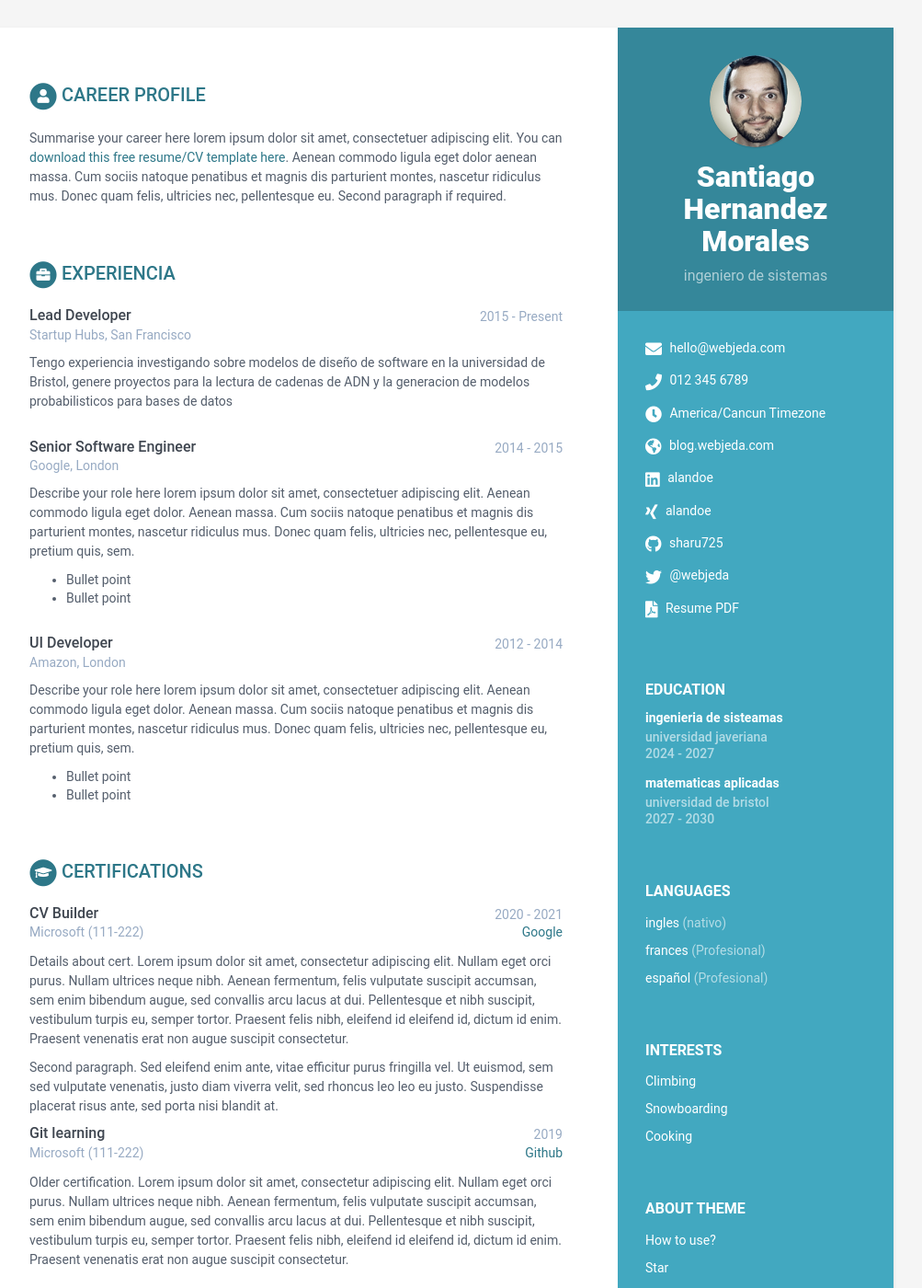
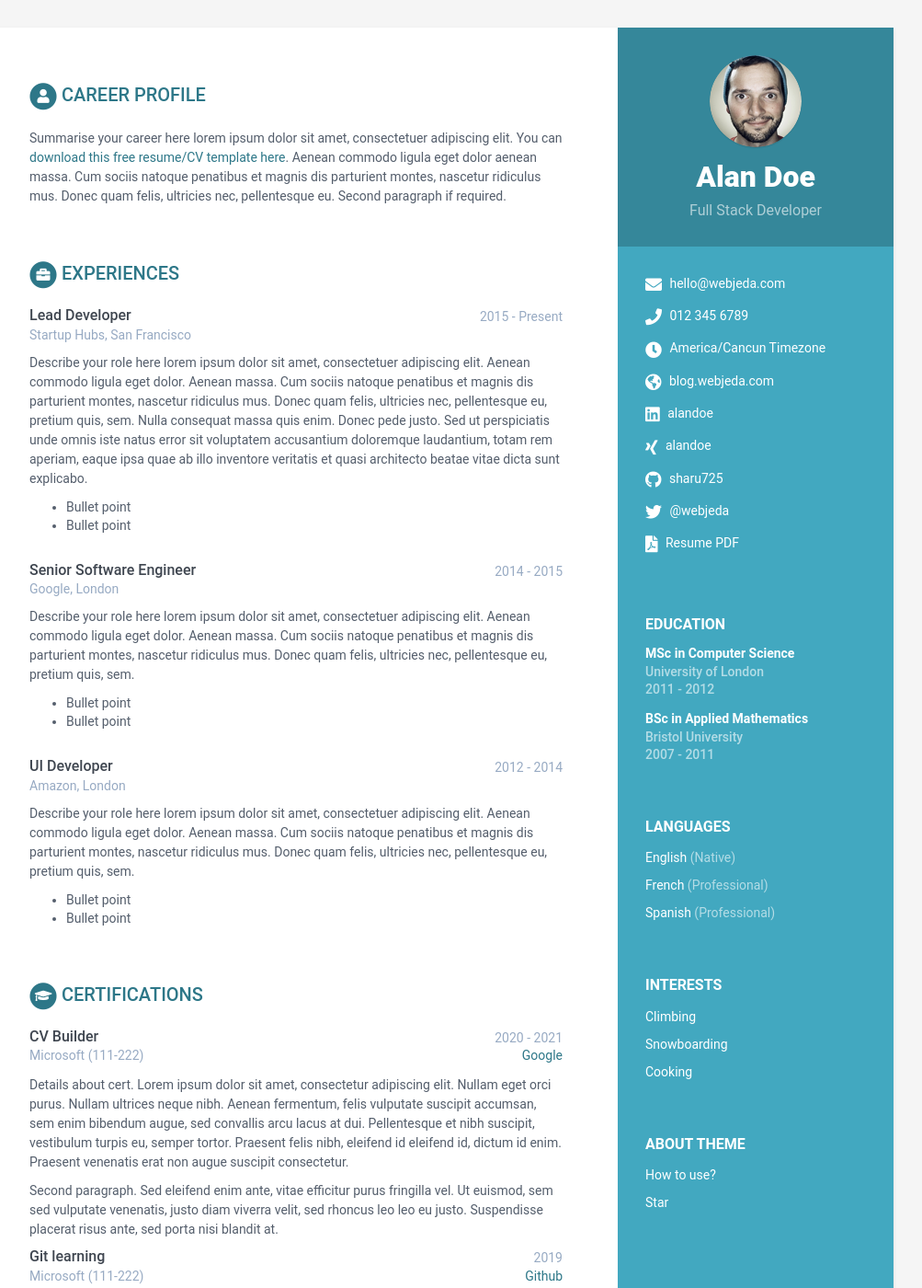
Before and after one commit to santiagohernandezmorales3-collab/Hernandez-cvIssues, a Jekyll site: the page built from index.html, in a window 1280 px wide and 1400 px high. Shown: the whole window at 92% size, without its empty margins (168-1171 px from the left). Built offline with Jekyll 4.4.1, drawn with Linux system fonts in a browser that asks for light colours; some of the changed text lies outside the part shown.

Commit message:
Revert "Feature/issue"

```diff
--- a/_data/data.yml
+++ b/_data/data.yml
@@ -8,8 +8,8 @@ sidebar:
     education: True # set to False if you want education in main section instead of in sidebar
 
     # Profile information
-    name: Santiago Hernandez Morales
-    tagline: ingeniero de sistemas
+    name: Alan Doe
+    tagline: Full Stack Developer
     avatar: profile.png  #place a 100x100 picture inside /assets/images/ folder and provide the name of the file below
 
     # Sidebar links
@@ -33,14 +33,14 @@ sidebar:
     languages:
       title: Languages
       info:
-        - idiom: ingles
-          level: nativo
+        - idiom: English
+          level: Native
 
-        - idiom: frances
-          level: Profesional
+        - idiom: French
+          level: Professional
 
-        - idiom: español
-          level: Profesional
+        - idiom: Spanish
+          level: Professional
 
     interests:
       title: Interests
@@ -66,25 +66,47 @@ career-profile:
 education:
     title: Education
     info:
-      - degree: ingenieria de sisteamas
-        university: universidad javeriana
-        time: 2024 - 2027
+      - degree: MSc in Computer Science
+        university: University of London
+        time: 2011 - 2012
         details: |
-          me gradue en 2027 de ingenieria de sistemas, ahora trabajo en un grupo de investigacion de diseño de software que se dedica a la generacion de archivos FASTA para cadenas de ADN.
-      - degree: matematicas aplicadas
-        university: universidad de bristol
-        time: 2027 - 2030
+          Describe your study here lorem ipsum dolor sit amet, consectetuer
+          adipiscing elit. Aenean commodo ligula eget dolor. Aenean massa. Cum
+          sociis natoque penatibus et magnis dis parturient montes, nascetur
+          ridiculus mus. Donec quam felis, ultricies nec, pellentesque eu,
+          pretium quis, sem.
+            - Bullet point
+            - Bullet point
+      - degree: BSc in Applied Mathematics
+        university: Bristol University
+        time: 2007 - 2011
         details: |
-          me gradue de matematicas aplicadas en la universidad de bristol, y puedo generar modelos probabilisticos sobre acontecimientos y  para aplicarlos a bases de datos
+          Describe your study here lorem ipsum dolor sit amet, consectetuer
+          adipiscing elit. Aenean commodo ligula eget dolor. Aenean massa. Cum
+          sociis natoque penatibus et magnis dis parturient montes, nascetur
+          ridiculus mus. Donec quam felis, ultricies nec, pellentesque eu,
+          pretium quis, sem.
+            - Bullet point
+            - Bullet point
 
 experiences:
-    title: Experiencia
+    title: Experiences
     info:
       - role: Lead Developer
         time: 2015 - Present
         company: Startup Hubs, San Francisco
         details: |
-          Tengo experiencia investigando sobre modelos de diseño de software en la universidad de Bristol, genere proyectos para la lectura de cadenas de ADN y la generacion de modelos probabilisticos para bases de datos
+          Describe your role here lorem ipsum dolor sit amet, consectetuer
+          adipiscing elit. Aenean commodo ligula eget dolor. Aenean massa.
+          Cum sociis natoque penatibus et magnis dis parturient montes,
+          nascetur ridiculus mus. Donec quam felis, ultricies nec,
+          pellentesque eu, pretium quis, sem. Nulla consequat massa quis
+          enim. Donec pede justo. Sed ut perspiciatis unde omnis iste natus
+          error sit voluptatem accusantium doloremque laudantium, totam rem
+          aperiam, eaque ipsa quae ab illo inventore veritatis et quasi
+          architecto beatae vitae dicta sunt explicabo.
+            - Bullet point
+            - Bullet point
       - role: Senior Software Engineer
         time: 2014 - 2015
         company: Google, London
@@ -150,9 +172,11 @@ certifications:
             Praesent venenatis erat non augue suscipit consectetur.
 
 projects:
-    title: proyectos
+    title: Projects
     intro: >
-      generador de archivos FASTA, bases de datos para librerias, implementacion de modelos probabilisticos para bases de datos sobre el cambio climatico.
+      You can list your side projects in this
+      section. Lorem ipsum dolor sit amet, consectetur adipiscing elit.
+      Vestibulum et ligula in nunc bibendum fringilla a eu lectus.
     assignments:
       - title: Velocity
         link: "#hook"
@@ -216,25 +240,25 @@ publications:
         conference: "Comm. ACM 4 (1961), 51–55"
 
 skills:
-    title: Skills
+    title: Skills &amp; Proficiency
 
     toolset:
-      - name: c++
+      - name: Python & Django
         level: 98%
 
-      - name: Javascript
+      - name: Javascript & jQuery
         level: 98%
 
-      - name: pyton
+      - name: Angular
         level: 98%
 
-      - name: html
+      - name: HTML5 & CSS
         level: 95%
 
-      - name: sql
-        level: 95%
+      - name: Ruby on Rails
+        level: 85%
 
-      - name: Pseint
+      - name: Sketch & Photoshop
         level: 60%
 
 footer: >
```
Also changed, not shown: Gemfile.lock (deleted).
